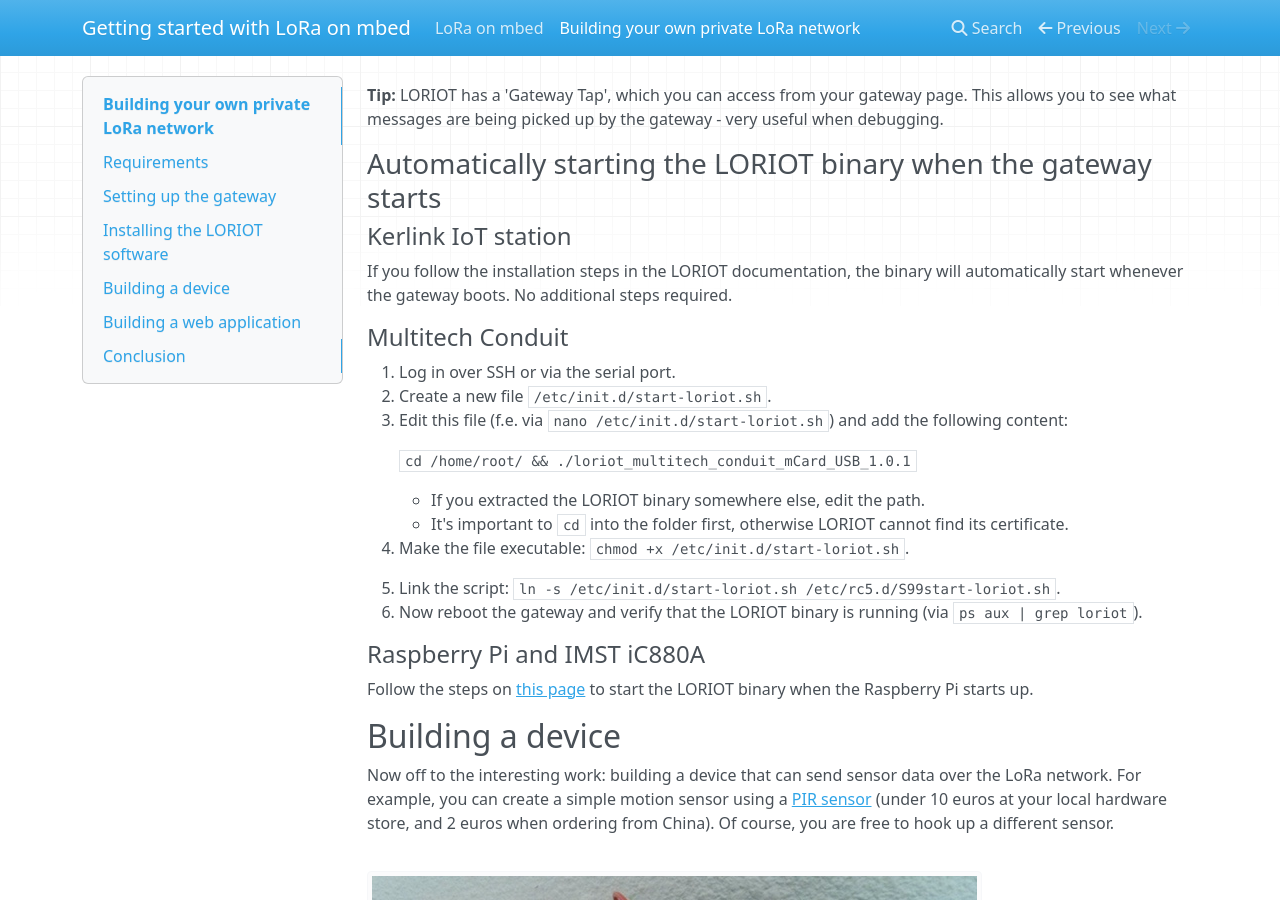
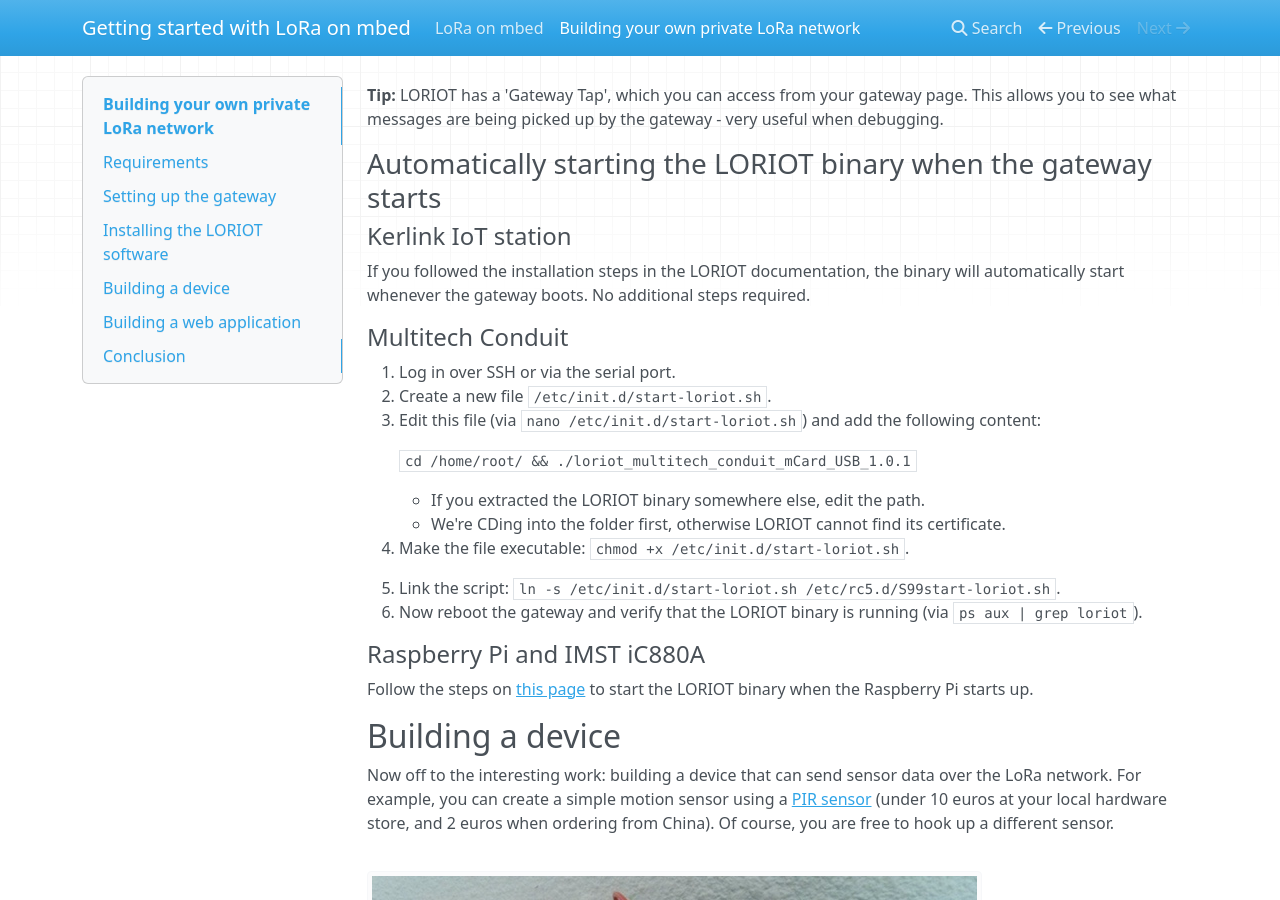
Before and after one commit to ARMmbed/lora-docs, an MkDocs documentation site: the page built from docs/intro-to-lora.md, in a window 1280 px wide and 900 px high, scrolled down 5284 px. Built offline with MkDocs 1.6.1, drawn with Linux system fonts in a browser that asks for light colours; nearby versions of some CDN libraries; old or Windows-style settings are respelled for this version of MkDocs.

Commit message:
Feedback from Irit

```diff
--- a/docs/intro-to-lora.md
+++ b/docs/intro-to-lora.md
@@ -145,18 +145,18 @@
 
 #### Kerlink IoT station
 
-If you follow the installation steps in the LORIOT documentation, the binary will automatically start whenever the gateway boots. No additional steps required.
+If you followed the installation steps in the LORIOT documentation, the binary will automatically start whenever the gateway boots. No additional steps required.
 
 #### Multitech Conduit
 
 1. Log in over SSH or via the serial port.
 1. Create a new file ``/etc/init.d/start-loriot.sh``.
-1. Edit this file (f.e. via `nano /etc/init.d/start-loriot.sh`) and add the following content:
+1. Edit this file (via `nano /etc/init.d/start-loriot.sh`) and add the following content:
 
     ``cd /home/root/ && ./loriot_multitech_conduit_mCard_USB_1.0.1``
 
     * If you extracted the LORIOT binary somewhere else, edit the path.
-    * It's important to `cd` into the folder first, otherwise LORIOT cannot find its certificate.
+    * We're CDing into the folder first, otherwise LORIOT cannot find its certificate.
 
 1. Make the file executable: `chmod +x /etc/init.d/start-loriot.sh`.
 1. Link the script: `ln -s /etc/init.d/start-loriot.sh /etc/rc5.d/S99start-loriot.sh`.
```
